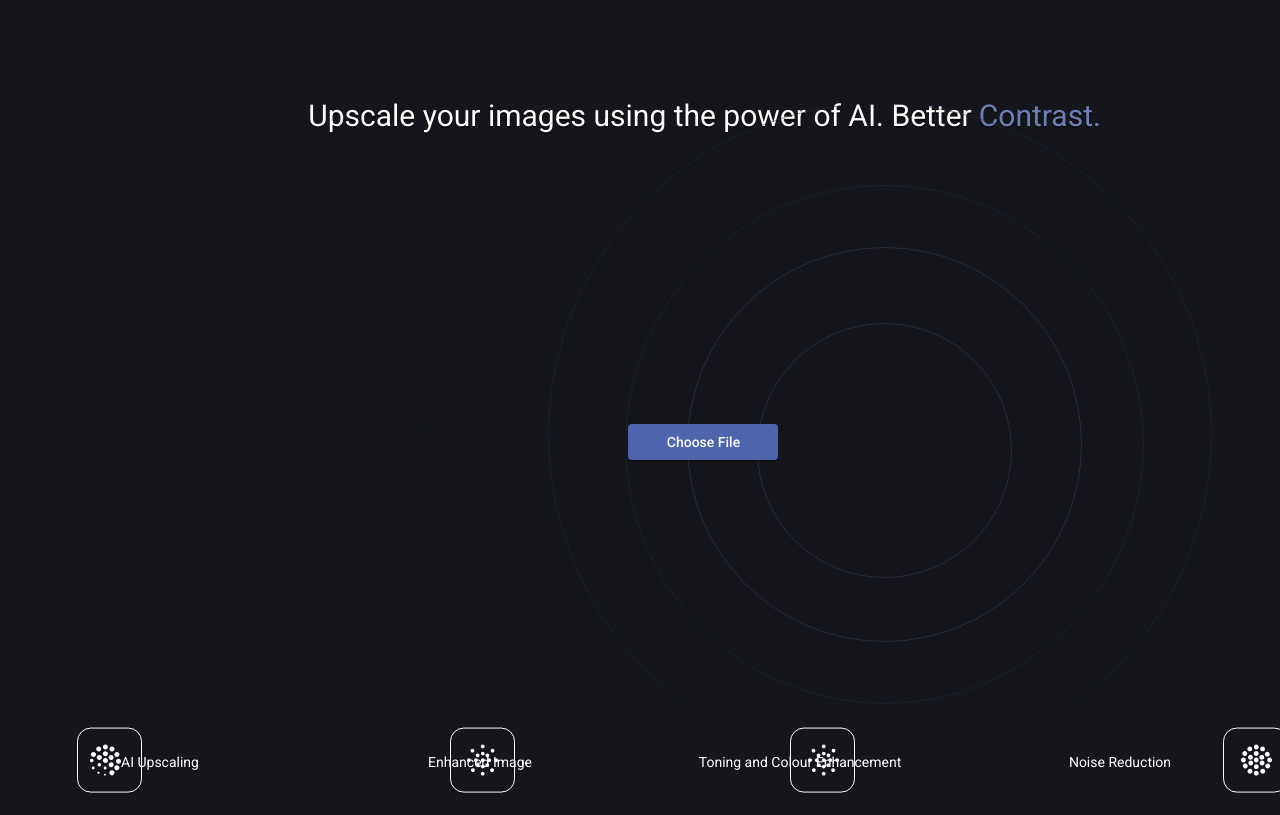
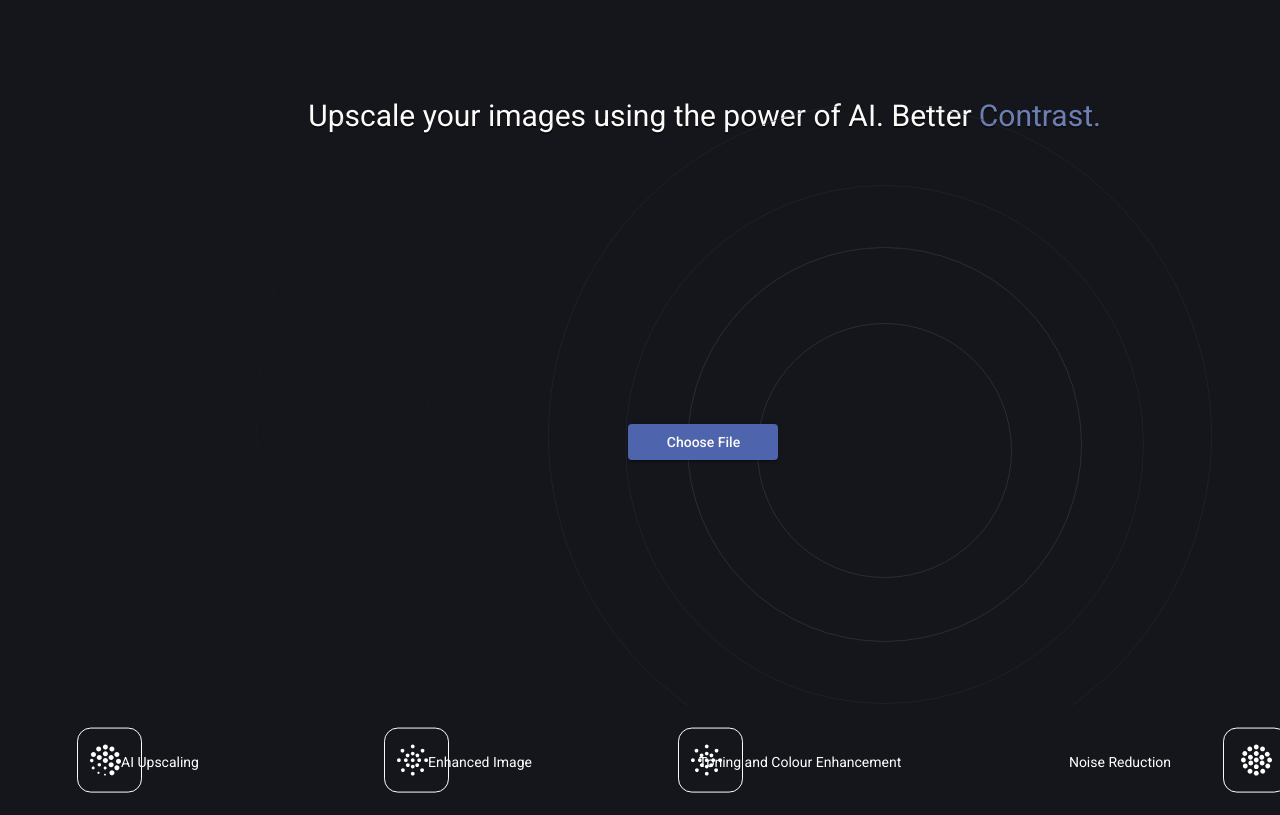
Before and after one commit to Shiwsahaya/super-resolution, an Angular app: page / in a window 1280 px wide. Built offline with nearby package versions, Linux system fonts and the light colour scheme.

Commit message:
ui bug fixes

```diff
--- a/src/app/improve-quality/improve-quality.component.css
+++ b/src/app/improve-quality/improve-quality.component.css
@@ -155,7 +155,7 @@ h1 {
     background-repeat: no-repeat;
     content: "";
     height: 66px;
-    left: 450px;
+    left: 30%;
     position: absolute;
     top: 0;
     width: 66px;
@@ -165,7 +165,7 @@ h1 {
     background-repeat: no-repeat;
     content: "";
     height: 32px;
-    left: 467px;
+    left: 31%;
     position: absolute;
     top: 17px;
     width: 32px;
@@ -177,7 +177,7 @@ h1 {
     background-repeat: no-repeat;
     content: "";
     height: 66px;
-    left: 790px;
+    left: 53%;
     position: absolute;
     top: 0;
     width: 66px;
@@ -187,7 +187,7 @@ h1 {
     background-repeat: no-repeat;
     content: "";
     height: 32px;
-    left: 808px;
+    left: 54%;
     position: absolute;
     top: 17px;
     width: 32px;
```
